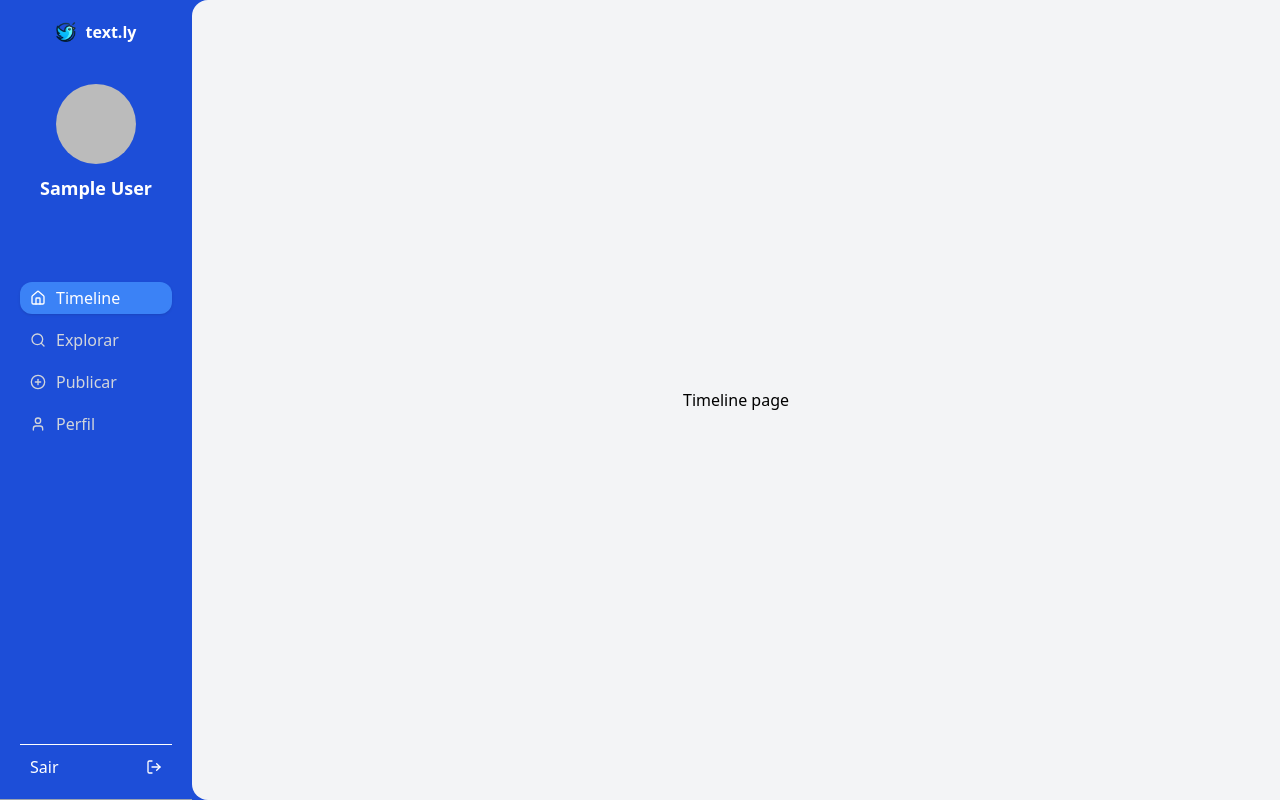
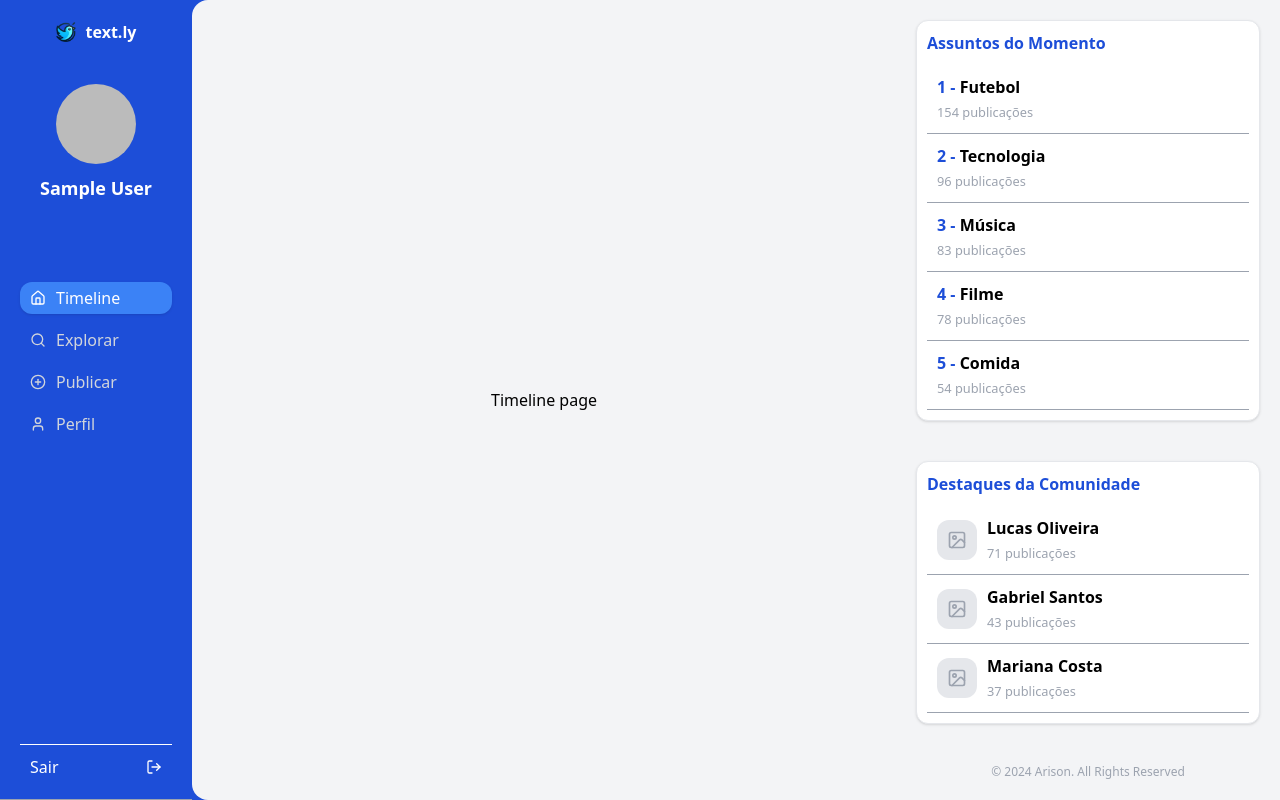
Before and after one commit to arisonfirmino/chirp, a Next.js app: page /timeline in a window 1280 px wide. Built offline with nearby package versions, Linux system fonts and the light colour scheme; no server answers; sample sign-in values are in the browser's storage.

Commit message:
feat: add initial components HighlightsFeed, CommunityHighlights and TrendingTopics

```diff
--- a/app/components/container.tsx
+++ b/app/components/container.tsx
@@ -1,3 +1,4 @@
+import HighlightsFeed from "./highlights-feed/highlights-feed";
 import MainView from "./main-view";
 import LateralMenu from "./menu/lateral-menu";
 
@@ -5,6 +6,7 @@ const Container = ({ children }: { children: React.ReactNode }) => {
   return (
     <main className="flex min-h-screen w-full flex-col bg-blue-700 md:flex-row">
       <LateralMenu />
+      <HighlightsFeed />
       <MainView>{children}</MainView>
     </main>
   );
--- /dev/null
+++ b/app/components/highlights-feed/card.tsx
@@ -0,0 +1,9 @@
+const Card = ({ children }: { children: React.ReactNode }) => {
+  return (
+    <div className="w-full space-y-2.5 rounded-xl border border-solid border-gray-200 bg-white p-2.5 shadow">
+      {children}
+    </div>
+  );
+};
+
+export default Card;
--- /dev/null
+++ b/app/components/highlights-feed/community-highlights.tsx
@@ -0,0 +1,44 @@
+import { ImageIcon } from "lucide-react";
+import Card from "./card";
+
+const CommunityHighlights = () => {
+  return (
+    <Card>
+      <h2 className="font-semibold text-blue-700">Destaques da Comunidade</h2>
+
+      <ul>
+        <li className="flex items-center gap-2.5 border-b border-solid border-gray-400 p-2.5">
+          <div className="flex h-10 w-10 items-center justify-center rounded-xl bg-gray-200 text-gray-400">
+            <ImageIcon size={20} />
+          </div>
+          <div>
+            <h3 className="truncate font-semibold">Lucas Oliveira</h3>
+            <small className="text-gray-400">71 publicações</small>
+          </div>
+        </li>
+
+        <li className="flex items-center gap-2.5 border-b border-solid border-gray-400 p-2.5">
+          <div className="flex h-10 w-10 items-center justify-center rounded-xl bg-gray-200 text-gray-400">
+            <ImageIcon size={20} />
+          </div>
+          <div>
+            <h3 className="truncate font-semibold">Gabriel Santos</h3>
+            <small className="text-gray-400">43 publicações</small>
+          </div>
+        </li>
+
+        <li className="flex items-center gap-2.5 border-b border-solid border-gray-400 p-2.5">
+          <div className="flex h-10 w-10 items-center justify-center rounded-xl bg-gray-200 text-gray-400">
+            <ImageIcon size={20} />
+          </div>
+          <div>
+            <h3 className="truncate font-semibold">Mariana Costa</h3>
+            <small className="text-gray-400">37 publicações</small>
+          </div>
+        </li>
+      </ul>
+    </Card>
+  );
+};
+
+export default CommunityHighlights;
--- /dev/null
+++ b/app/components/highlights-feed/highlights-feed.tsx
@@ -0,0 +1,23 @@
+"use client";
+
+import { usePathname } from "next/navigation";
+import CommunityHighlights from "./community-highlights";
+import TrendingTopics from "./trending-topics";
+
+const HighlightsFeed = () => {
+  const pathname = usePathname();
+
+  return (
+    <div
+      className={`fixed right-0 top-0 h-full w-96 flex-col items-center justify-between bg-gray-100 p-5 ${pathname === "/" ? "hidden" : "hidden xl:flex"}`}
+    >
+      <TrendingTopics />
+      <CommunityHighlights />
+      <p className="text-xs text-gray-400">
+        © 2024 Arison. All Rights Reserved
+      </p>
+    </div>
+  );
+};
+
+export default HighlightsFeed;
--- /dev/null
+++ b/app/components/highlights-feed/trending-topics.tsx
@@ -0,0 +1,48 @@
+import Card from "./card";
+
+const TrendingTopics = () => {
+  return (
+    <Card>
+      <h2 className="font-semibold text-blue-700">Assuntos do Momento</h2>
+
+      <ul>
+        <li className="border-b border-solid border-gray-400 p-2.5">
+          <h3 className="truncate font-semibold">
+            <span className="text-blue-700">1 - </span>Futebol
+          </h3>
+          <small className="text-gray-400">154 publicações</small>
+        </li>
+
+        <li className="border-b border-solid border-gray-400 p-2.5">
+          <h3 className="truncate font-semibold">
+            <span className="text-blue-700">2 - </span>Tecnologia
+          </h3>
+          <small className="text-gray-400">96 publicações</small>
+        </li>
+
+        <li className="border-b border-solid border-gray-400 p-2.5">
+          <h3 className="truncate font-semibold">
+            <span className="text-blue-700">3 - </span>Música
+          </h3>
+          <small className="text-gray-400">83 publicações</small>
+        </li>
+
+        <li className="border-b border-solid border-gray-400 p-2.5">
+          <h3 className="truncate font-semibold">
+            <span className="text-blue-700">4 - </span>Filme
+          </h3>
+          <small className="text-gray-400">78 publicações</small>
+        </li>
+
+        <li className="border-b border-solid border-gray-400 p-2.5">
+          <h3 className="truncate font-semibold">
+            <span className="text-blue-700">5 - </span>Comida
+          </h3>
+          <small className="text-gray-400">54 publicações</small>
+        </li>
+      </ul>
+    </Card>
+  );
+};
+
+export default TrendingTopics;
--- a/app/components/main-view.tsx
+++ b/app/components/main-view.tsx
@@ -7,7 +7,7 @@ const MainView = ({ children }: { children: React.ReactNode }) => {
 
   return (
     <div
-      className={`flex min-h-screen w-full items-center justify-center bg-gray-100 ${pathname === "/" ? "" : "pt-20 md:ml-20 md:w-[calc(100%-5rem)] md:rounded-l-2xl md:p-0 xl:ml-48 xl:w-[calc(100%-12rem)]"}`}
+      className={`flex min-h-screen w-full items-center justify-center bg-gray-100 ${pathname === "/" ? "" : "pt-20 md:ml-20 md:w-[calc(100%-5rem)] md:rounded-l-2xl md:p-0 xl:ml-48 xl:mr-96 xl:w-[calc(100%-12rem-24rem)]"}`}
     >
       {children}
     </div>
--- a/app/components/menu/lateral-menu.tsx
+++ b/app/components/menu/lateral-menu.tsx
@@ -14,7 +14,7 @@ const LateralMenu = () => {
 
   return (
     <div
-      className={`top-0 z-10 flex h-20 w-full items-center justify-between border-b border-solid border-gray-400 bg-gray-100 px-5 text-white md:h-full md:w-20 md:flex-col md:justify-start md:bg-transparent md:p-0 xl:w-48 ${pathname === "/" ? "hidden" : "fixed"}`}
+      className={`fixed top-0 z-10 h-20 w-full items-center justify-between border-b border-solid border-gray-400 bg-gray-100 px-5 text-white md:h-full md:w-20 md:flex-col md:justify-start md:bg-transparent md:p-0 xl:w-48 ${pathname === "/" ? "hidden" : "flex"}`}
     >
       <div className="hidden pt-5 md:block">
         <Header />
```
